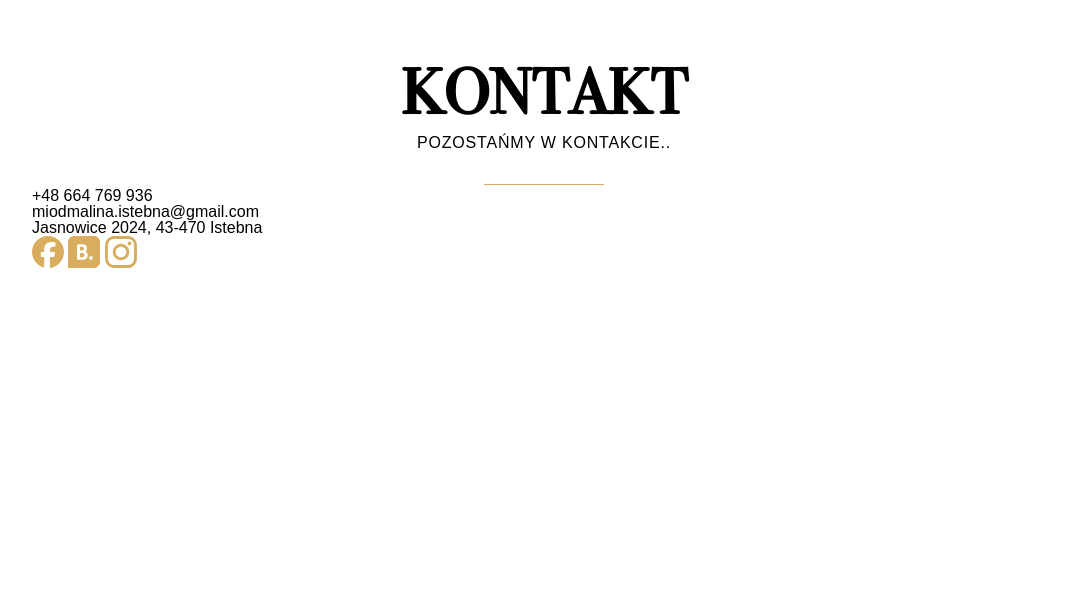
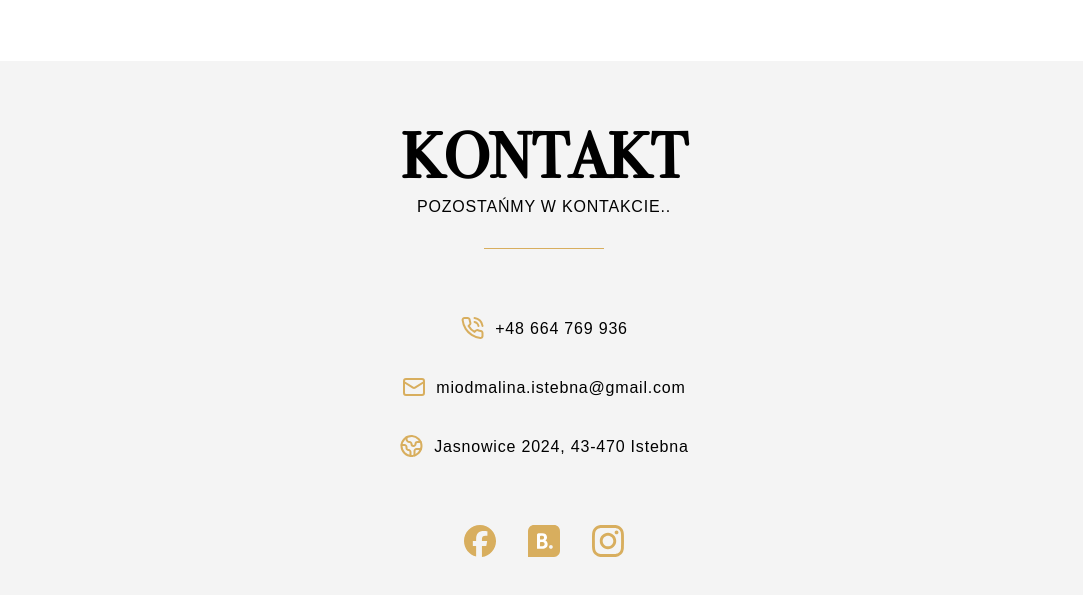
Before and after one commit to Nomex2008/Site-MIOD-MALINA, a plain HTML site: page index.html in a window 1280 px wide. Shown: the part 3854-4449 px from the top of the page, without its empty margins (96-1179 px from the left). Before the commit the page ends 4122 px from the top, so only its background shows below. Drawn offline with Linux system fonts and the light colour scheme; a web font is replaced by a local one.

Commit message:
Commit 10(contacts2)
Add css for section contacts.

```diff
--- a/css/mainCSS.css
+++ b/css/mainCSS.css
@@ -412,6 +412,69 @@ body {
 	}
 }
 
+/*contacts*/
+.contacts {
+    background-color: #F4F4F4;
+}
+.contacts__container {
+    display: flex;
+    flex-direction: column;
+    gap: 64px;
+}
+.contacts__header {
+}
+.contacts__items {
+    display: flex;
+    align-items: center;
+    flex-direction: column;
+    gap: 32px;
+}
+.contacts__item {
+}
+.contacts__link {
+    letter-spacing: .8px;
+    display: flex;
+    align-items: center;
+    gap: 10px;
+}
+.contacts__link::before {
+
+}
+.contacts__link--phone:before {
+    content: url('../img/contacts/phone.svg');
+}
+.contacts__link--mail:before {
+    content: url('../img/contacts/mail.svg');
+}
+.contacts__link--map:before {
+    content: url('../img/contacts/map.svg');
+}
+.contacts__socials {
+}
+@media (any-hover: hover) {
+	.contacts__link:hover {
+        text-decoration: underline;
+    }
+}
+.socials {
+    display: flex;
+    flex-wrap: wrap;
+    justify-content: center;
+    gap: 32px;
+    row-gap: 16px;
+}
+.socials__item {
+}
+@media (max-width: 767.98px) {
+	.contacts__container {
+        gap: 32px;
+    }
+    .contacts__items {
+        gap: 15px;
+    }
+}
+
+
 /*footer*/
 .footer {
 }
--- a/index.html
+++ b/index.html
@@ -246,7 +246,7 @@
                 </div>
             </section>
 
-             <section class="contacts__amenities contacts">
+            <section class="page__contacts contacts">
                 <div class="contacts__container">
                     <div class="contacts__header header-block">
                         <h2 class="header-block__title">KONTAKT</h2>
```
